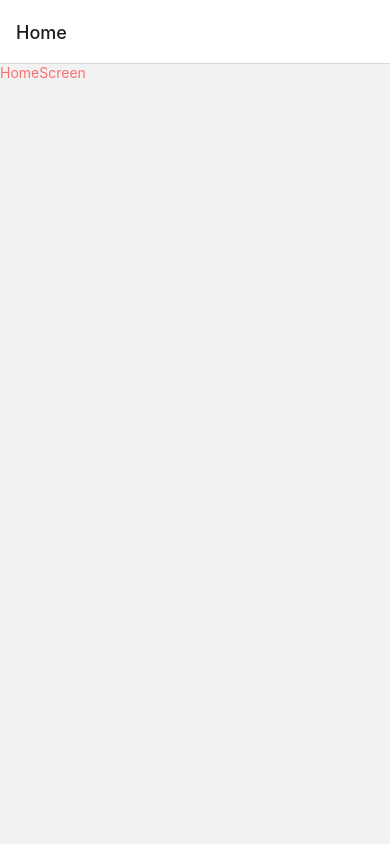
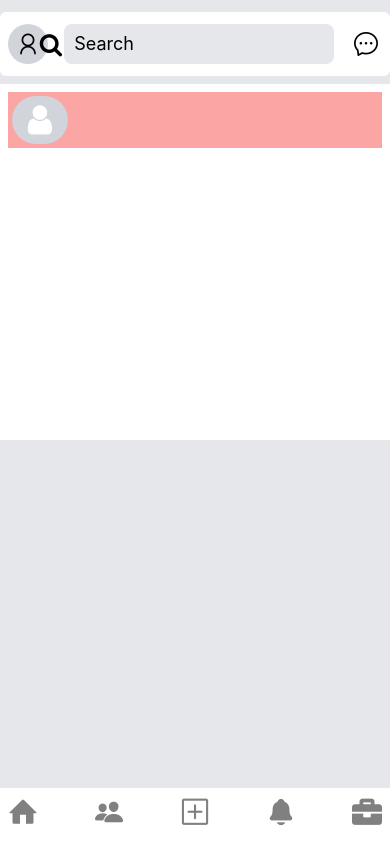
Before and after one commit to VinayN3gi/Linkdin-clone, a React Native app: screen /Home in a window 390 px wide. Built offline with nearby package versions, Linux system fonts and the light colour scheme.

Commit message:
Add home screen

```diff
--- a/App.tsx
+++ b/App.tsx
@@ -9,7 +9,7 @@ export default function App() {
   return (
     <NavigationContainer>
       <Stack.Navigator>
-        <Stack.Screen name="Home" component={HomeScreen}/>
+        <Stack.Screen name="Home" component={HomeScreen} options={{headerShown:false}}/>
       </Stack.Navigator>
     </NavigationContainer>
   );
--- /dev/null
+++ b/components/Header.tsx
@@ -0,0 +1,30 @@
+import { View, Text, SafeAreaView, TextInput, TouchableOpacity } from 'react-native'
+import React from 'react'
+import { AntDesign } from '@expo/vector-icons';
+import { FontAwesome } from '@expo/vector-icons';
+const Header = () => {
+  return (
+   <SafeAreaView>
+    <View className='mt-3 h-16 justify-center flex-row  bg-white items-center rounded-md '>
+        <View className=' ml-2 mr-2 bg-gray-300 w-10 h-10 justify-center items-center rounded-full flex-2'>
+            <AntDesign name="user" size={24} color="black"/>
+        </View>
+        <View className='flex-1 justify-center h-full'>
+            <View className=' mr-2 bg-gray-200 ml-2 h-10  justify-center rounded-lg flex-row'>
+            <TouchableOpacity className=' justify-center mr-2 items-center ml-2'>
+            <FontAwesome name="search" size={24} color="black"/>
+            </TouchableOpacity>
+            <TextInput placeholder='Search' className='flex-1 p-1 text-lg'/>
+            </View>
+        </View>
+        <View className='flex-2  h-full w-12 justify-center items-center'>
+            <TouchableOpacity>
+            <AntDesign name="message1" size={24} color="black" />
+            </TouchableOpacity>
+        </View>
+    </View>
+   </SafeAreaView>
+  )
+}
+
+export default Header
--- /dev/null
+++ b/components/Navigation.tsx
@@ -0,0 +1,30 @@
+import { View, Text, TouchableOpacity } from 'react-native'
+import { Entypo } from '@expo/vector-icons';
+import { Ionicons } from '@expo/vector-icons';
+import { AntDesign } from '@expo/vector-icons';
+import { FontAwesome5 } from '@expo/vector-icons';
+import React from 'react'
+
+const Navigation = () => {
+  return (
+    <View className='flex-row justify-between items-center rounded-xl'>
+        <TouchableOpacity className=' mt-2 ml-2'>
+        <Entypo name="home" size={30} color="gray" />
+        </TouchableOpacity>
+        <TouchableOpacity className='mt-2 justify-center'>
+        <Ionicons name="people" size={30} color="gray"/>
+        </TouchableOpacity>
+        <TouchableOpacity className='mt-2'>
+        <AntDesign name="plussquareo" size={30} color="gray" />
+        </TouchableOpacity>
+        <TouchableOpacity className='mt-2'>
+        <Ionicons name="notifications" size={30} color="gray" />
+        </TouchableOpacity>
+        <TouchableOpacity className='mt-2 mr-2'>
+        <FontAwesome5 name="briefcase" size={30} color="gray" />
+        </TouchableOpacity>
+        </View>
+  )
+}
+
+export default Navigation
--- /dev/null
+++ b/components/Post.tsx
@@ -0,0 +1,15 @@
+import { View, Text } from 'react-native'
+import { FontAwesome } from '@expo/vector-icons';
+import React from 'react'
+
+export default function Post() {
+  return (
+    <View className='bg-white mt-2 p-2' style={{height:"50%"}}>
+      <View className='bg-red-300 h-14 flex-row p-1'>
+        <View className=' w-14 bg-gray-300 justify-center items-center rounded-full'>
+        <FontAwesome name="user" size={34} color="white" />
+        </View>
+      </View>
+    </View>
+  )
+}
--- a/screens/HomeScreen.tsx
+++ b/screens/HomeScreen.tsx
@@ -1,11 +1,23 @@
 import { View, Text } from 'react-native'
 import React from 'react'
+import Header from '../components/Header'
+import Navigation from '../components/Navigation'
+import Post from '../components/Post'
 
 const HomeScreen = () => {
   return (
-    <View>
-      <Text className=' text-red-400'>HomeScreen</Text>
+    <View className=' bg-gray-200 flex-1'>
+      <View>
+      <Header/>
+      </View>
+      <View className='flex-1'>
+        <Post/>
+      </View>
+      <View className='h-14 bg-white'>
+        <Navigation/>
+      </View>
     </View>
+
   )
 }
 
```
